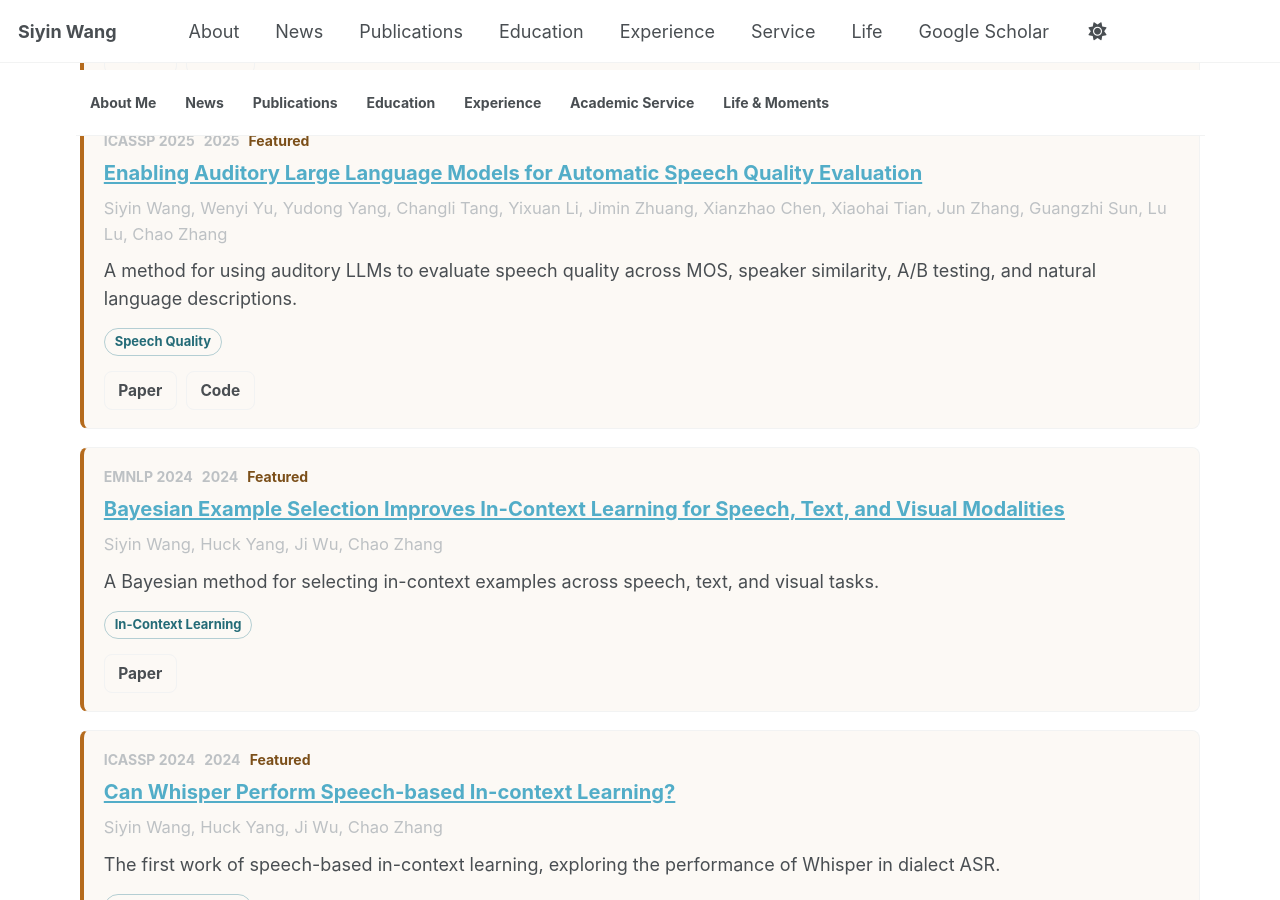
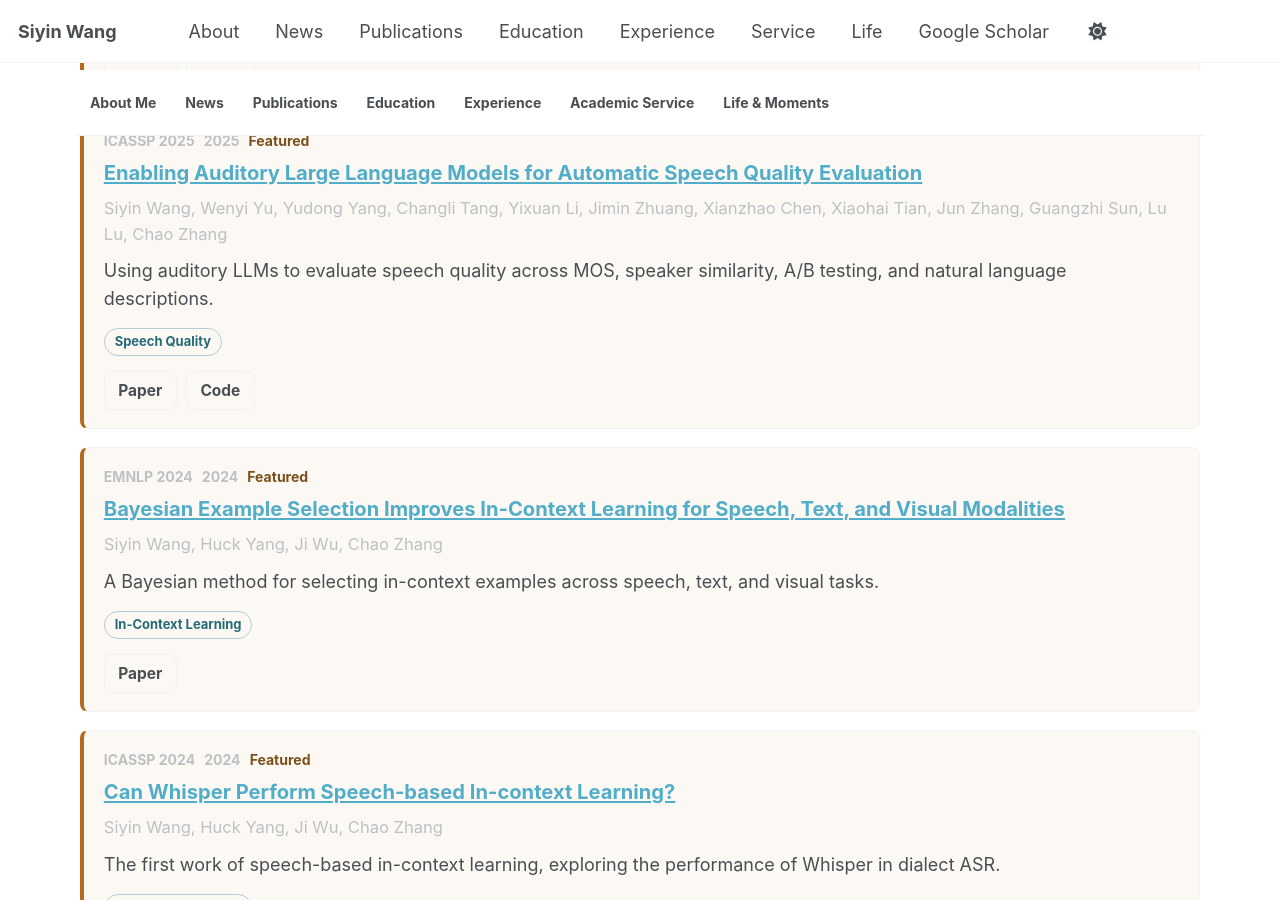
Before and after one commit to chan-ming/siyin519.github.io, a Jekyll site: the page built from _pages/about.md, in a window 1280 px wide and 900 px high, scrolled down 2666 px. Built offline with Jekyll 4.4.1, drawn with Linux system fonts in a browser that asks for light colours; a script that is not in the unit is left out.

Commit message:
refine_20260601_ver3

```diff
--- a/_data/homepage.json
+++ b/_data/homepage.json
@@ -91,7 +91,7 @@
   ],
   "news": [
     {
-      "date": "2026.04",
+      "date": "2026.05",
       "text": "Our review paper on audio LLMs is accepted in principle by Nature Machine Intelligence.",
       "url": "https://arxiv.org/abs/2511.01299"
     },
@@ -196,7 +196,7 @@
       "authors": "Siyin Wang, Wenyi Yu, Yudong Yang, Changli Tang, Yixuan Li, Jimin Zhuang, Xianzhao Chen, Xiaohai Tian, Jun Zhang, Guangzhi Sun, Lu Lu, Chao Zhang",
       "venue": "ICASSP 2025",
       "year": "2025",
-      "summary": "A method for using auditory LLMs to evaluate speech quality across MOS, speaker similarity, A/B testing, and natural language descriptions.",
+      "summary": "Using auditory LLMs to evaluate speech quality across MOS, speaker similarity, A/B testing, and natural language descriptions.",
       "url": "https://arxiv.org/pdf/2409.16644",
       "codeUrl": "https://github.com/bytedance/SALMONN/tree/speech_quality_assessment",
       "tags": [
```
Also changed, not shown: 1 other file.
